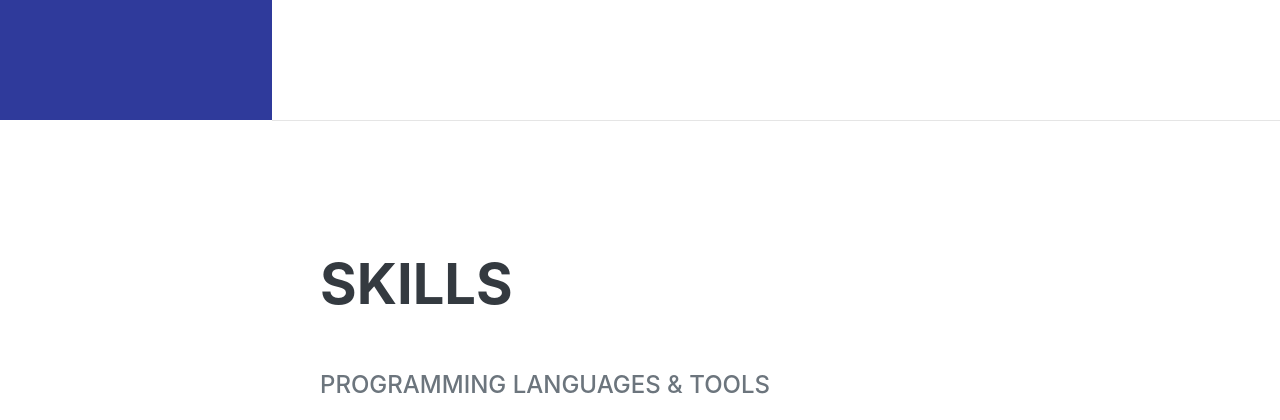
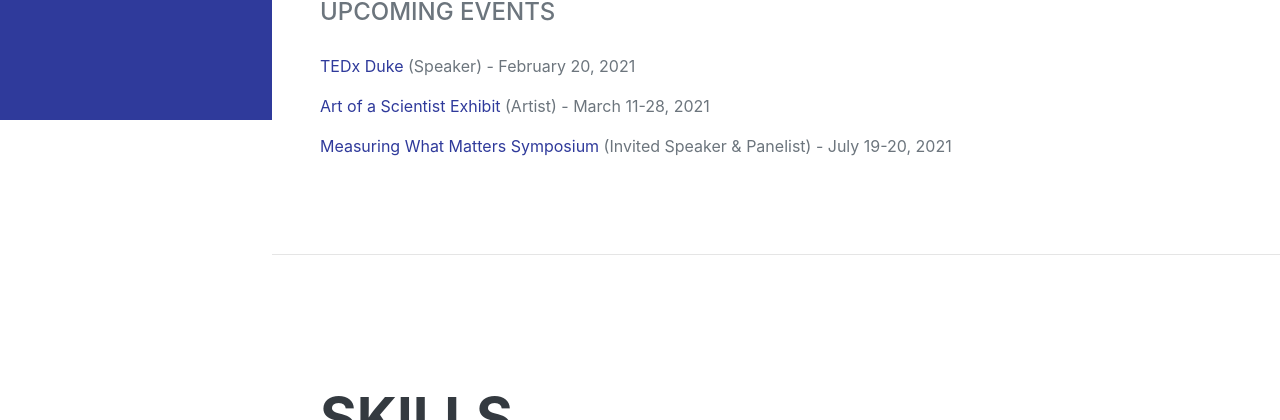
Before and after one commit to brinnaebent/brinnaebent.github.io, a plain HTML site: page index.html in a window 1280 px wide. Shown: the part 680-1100 px from the top of the page. Drawn offline with nearby package versions, Linux system fonts and the light colour scheme; a web font is replaced by a local one.

Commit message:
added upcoming events section

```diff
--- a/index.html
+++ b/index.html
@@ -51,6 +51,14 @@
                     <div class="social-icons">
                         <a class="social-icon" target="blank" href="https://www.linkedin.com/in/brinnaebent/"><i class="fab fa-linkedin-in"></i></a><a class="social-icon" target="blank" href="https://github.com/brinnaebent"><i class="fab fa-github"></i></a><a class="social-icon" target="blank" href="https://twitter.com/RunsData"><i class="fab fa-twitter"></i></a><a class="social-icon" target="blank" href="https://medium.com/@RunsData"><i class="fab fa-medium"></i></a>
                     </div>
+                    <br>
+                    <br>
+                    <div class="subheading mb-4">Upcoming Events</div>
+                    <p><a target="blank" href="http://tedxduke.com/">TEDx Duke</a> (Speaker) - February 20, 2021</p>
+                    <p><a target="blank" href="https://dukegroups.com/AoS/rsvp_boot?id=897924">Art of a Scientist Exhibit</a> (Artist) - March 11-28, 2021</p>
+                    <p><a target="blank" href="https://www.isoqol.org/events/measuring-what-matters-2021/program/">Measuring What Matters Symposium</a> (Invited Speaker & Panelist) - July 19-20, 2021</p>
+
+
                 </div>
             </section>
             <hr class="m-0" />
```
